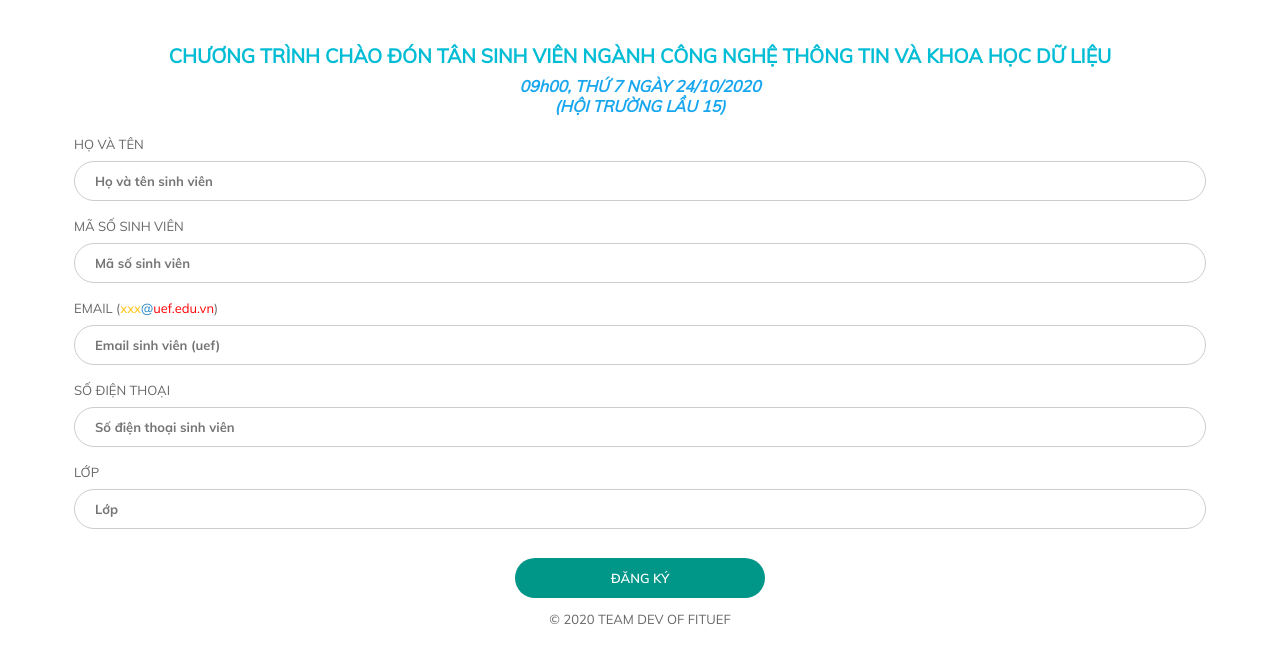
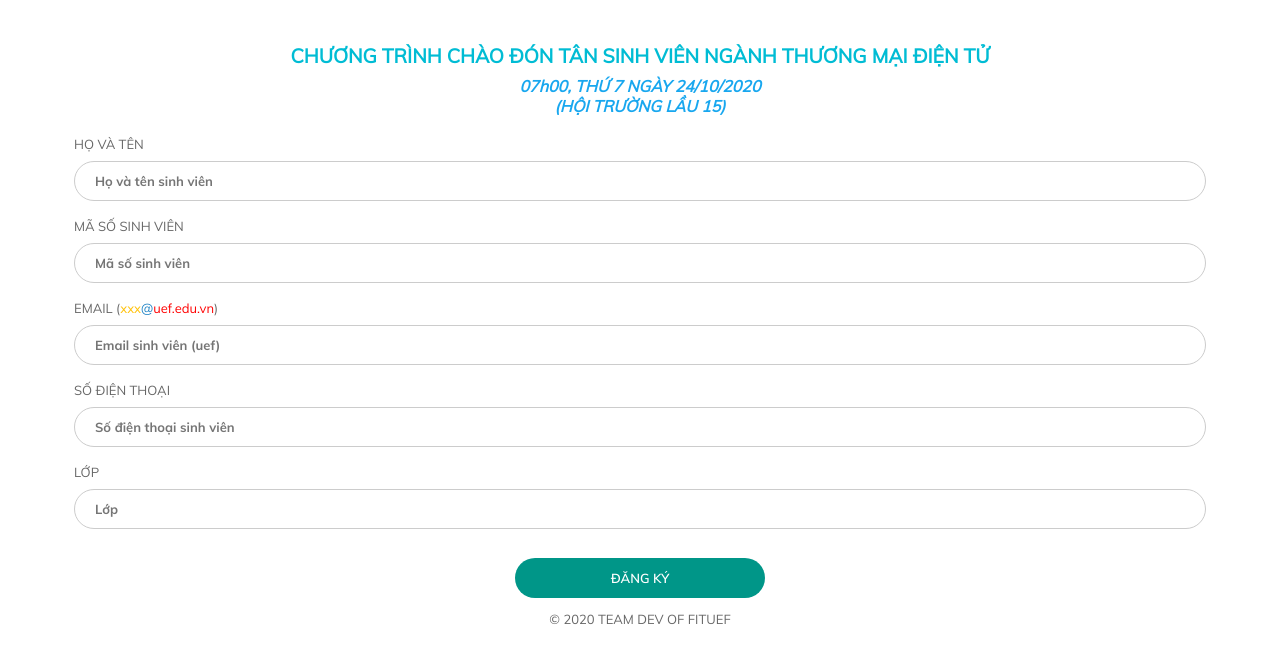
Before and after one commit to fituef/tsvcnttkhdl, a plain HTML site: page index.html in a window 1280 px wide. Shown: the part 303-949 px from the top of the page. Drawn offline with Linux system fonts and the light colour scheme.

Commit message:
fsdf
fsdf

```diff
--- a/index.html
+++ b/index.html
@@ -2,13 +2,13 @@
 <html>
 
 <head>
-    <title>CHÀO ĐÓN TÂN SINH VIÊN NGÀNH CNTT VÀ KHDL - FIT UEF</title>
+    <title>CHÀO ĐÓN TÂN SINH VIÊN NGÀNH THƯƠNG MẠI ĐIỆN TỬ - FIT UEF</title>
     <meta name="viewport" content="width=device-width, initial-scale=1.0">
     <link rel="stylesheet" type="text/css" href="css/style.css">
     <meta property="og:image" content="https://raw.githubusercontent.com/fituef/thuongmaidientu/master/images/bg.jpg">
     <link rel="shortcut icon" href="favicon.ico" type="image/x-icon">
-    <meta name="keywords" content="chào đón tân sinh viên K20, sinh viên cntt, khdl K2020" />
-    <meta name="description" content="Chương trình chào đón tân sinh viên Ngành Công nghệ thông tin và Khoa học dữ liệu Khóa 2020 - 2024 - Khoa công nghệ thông tin, Trường Đại học Kinh tế - Tài Chính Tp.HCM - UEF'" <meta charset="utf-8">
+    <meta name="keywords" content="chào đón tân sinh viên K20, sinh viên thương mại điện tử K2020" />
+    <meta name="description" content="Chương trình chào đón tân sinh viên Ngành thương mại mại điện tử Khóa 2020 - 2024 - Khoa công nghệ thông tin, Trường Đại học Kinh tế - Tài Chính Tp.HCM - UEF'" <meta charset="utf-8">
     <style>
          :root {
             --accent: #F18260;
@@ -187,8 +187,8 @@
     <img src="https://raw.githubusercontent.com/fituef/thuongmaidientu/master/images/bg.jpg" style="max-width: 100% !important;" />
     <div id="container">
         <div id="main-content">
-            <h2 style="text-align:center; color: #00BCD4; font-weight: bold; margin-bottom: 5px;margin-top: 20px;">CHƯƠNG TRÌNH CHÀO ĐÓN TÂN SINH VIÊN NGÀNH CÔNG NGHỆ THÔNG TIN VÀ KHOA HỌC DỮ LIỆU</h2>
-            <a style="text-align:center; color: #18a7ef; font-weight: bold; font-style: italic;margin-left: 0px !important;margin-bottom: 20px;">09h00, THỨ 7 NGÀY 24/10/2020<br/>(HỘI TRƯỜNG LẦU 15)</a>
+            <h2 style="text-align:center; color: #00BCD4; font-weight: bold; margin-bottom: 5px;margin-top: 20px;">CHƯƠNG TRÌNH CHÀO ĐÓN TÂN SINH VIÊN NGÀNH THƯƠNG MẠI ĐIỆN TỬ</h2>
+            <a style="text-align:center; color: #18a7ef; font-weight: bold; font-style: italic;margin-left: 0px !important;margin-bottom: 20px;">07h00, THỨ 7 NGÀY 24/10/2020 <br/>(HỘI TRƯỜNG LẦU 15)</a>
             <form name="submit-to-google-sheet" class="js-showupdate">
                 <div class="form-wrapper">
                     <label for="txtHoTen">HỌ VÀ TÊN</label>
```
Also changed, not shown: 1 other file.
